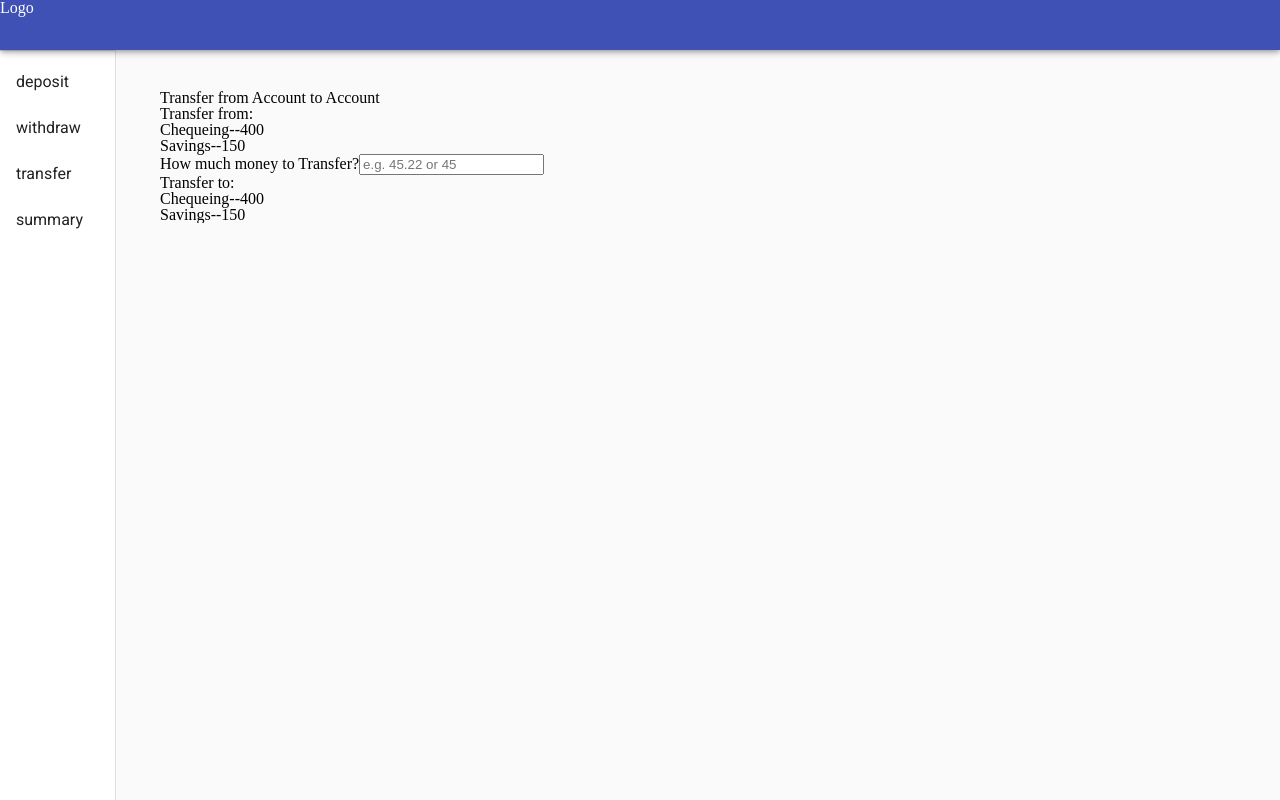
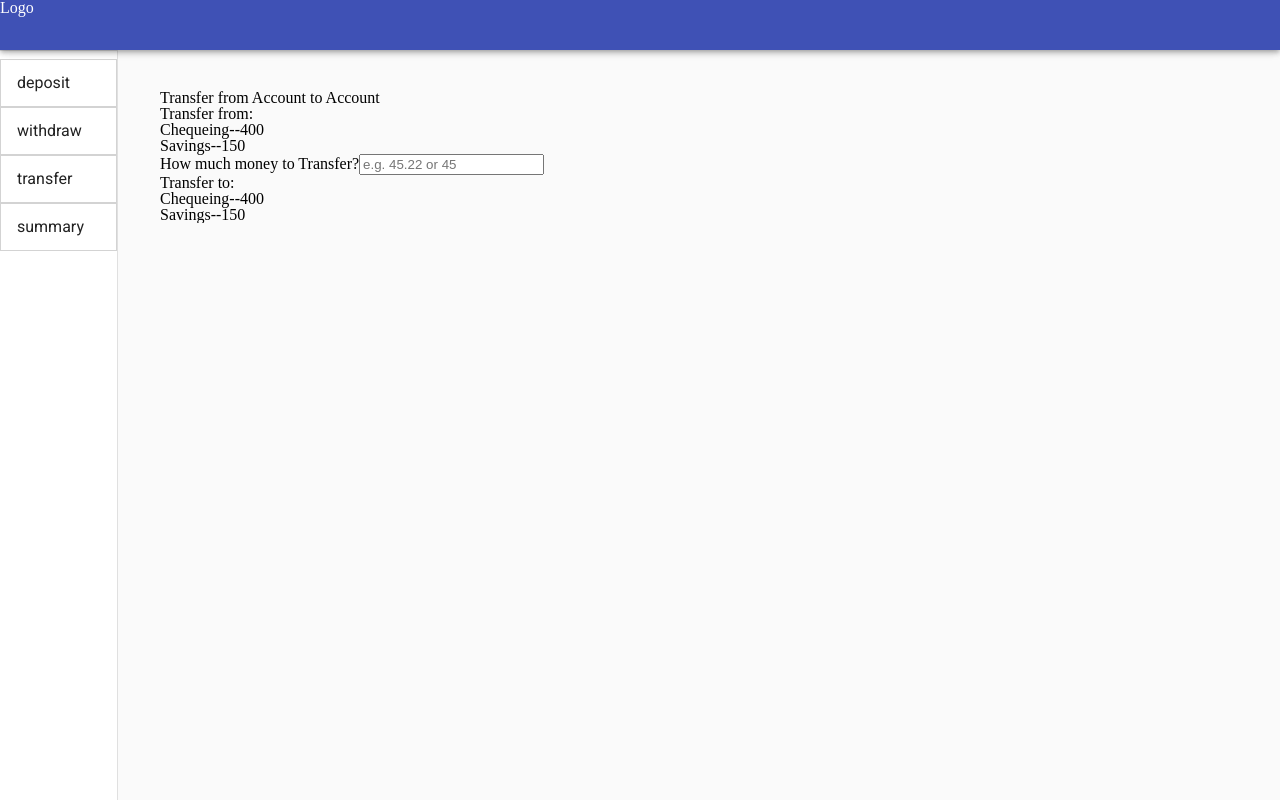
Before and after one commit to natashadecoste/bankmachine, a Gatsby site: page /session in a window 1280 px wide. Built offline with nearby package versions, Linux system fonts and the light colour scheme; Gatsby itself is replaced by a stand-in of ours.

Commit message:
newest layout changes

```diff
--- a/src/pages/layouts.scss
+++ b/src/pages/layouts.scss
@@ -5,6 +5,16 @@
         height: 50px;
         width: 100%;
         z-index: 9999;
+    }
+    .side-bar-item {
+        cursor: pointer;
+        border-right: 2px solid transparent;
+        border: 1px solid lightgray;
+        &:hover{
+            text-decoration: underline;
+            background-color: rgba(0,0,0,0.1);
+            border-right: 2px solid darkgray;
+        }
     }
 }
 
--- a/src/pages/session.js
+++ b/src/pages/session.js
@@ -56,7 +56,7 @@ export default class Session extends React.Component {
       <CssBaseline />
       <Helmet>
         <meta charSet="utf-8" />
-        <title>About PARKr</title>
+        <title>PARKr Session</title>
         <link
           rel="stylesheet"
           href="https://fonts.googleapis.com/css?family=Roboto:300,400,500"
@@ -77,6 +77,7 @@ export default class Session extends React.Component {
                 <List>
                   {pages.map((item, index) => (
                         <ListItem
+                          className="side-bar-item"
                           key={`menu--${index}`}
                           onClick={this.updatePage}
                         >
```
